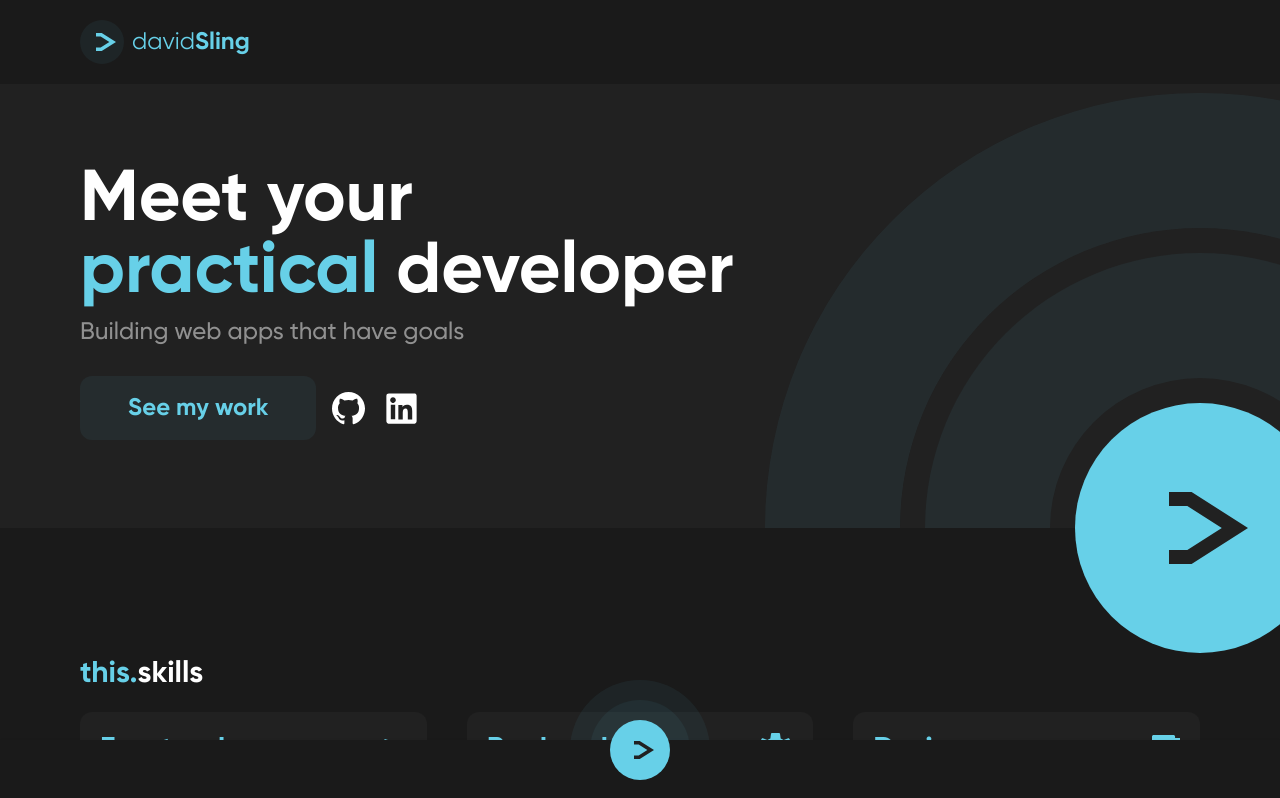
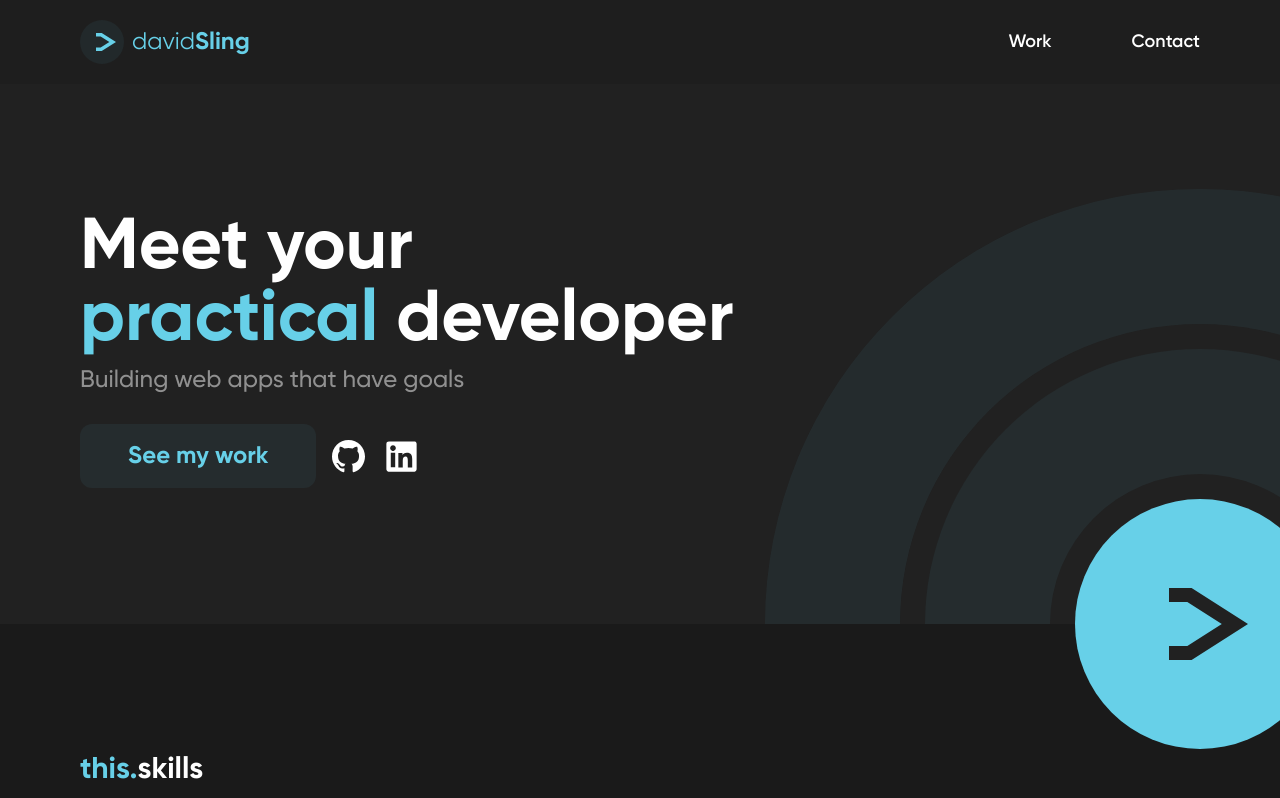
Before and after one commit to david-sling/portfolio-2, a Next.js app: page / in a window 1280 px wide. Shown: the top 798 px of the page. Built offline with nearby package versions, Linux system fonts and the light colour scheme.

Commit message:
feat: nav links

```diff
--- a/src/app/page.tsx
+++ b/src/app/page.tsx
@@ -1,3 +1,4 @@
+import { Contact } from "@/components/home/Contact";
 import { Hero } from "@/components/home/Hero";
 import { Skills } from "@/components/home/Skills";
 import { Work } from "@/components/home/Work";
@@ -8,6 +9,7 @@ export default function Home() {
       <Hero />
       <Skills />
       <Work />
+      <Contact />
     </>
   );
 }
--- /dev/null
+++ b/src/assets/icons/MailIcon.tsx
@@ -0,0 +1,14 @@
+export const MailIcon = () => (
+  <svg
+    width="24"
+    height="24"
+    viewBox="0 0 24 24"
+    fill="none"
+    xmlns="http://www.w3.org/2000/svg"
+  >
+    <path
+      d="M4 20C3.45 20 2.97933 19.8043 2.588 19.413C2.19667 19.0217 2.00067 18.5507 2 18V6C2 5.45 2.196 4.97933 2.588 4.588C2.98 4.19667 3.45067 4.00067 4 4H20C20.55 4 21.021 4.196 21.413 4.588C21.805 4.98 22.0007 5.45067 22 6V18C22 18.55 21.8043 19.021 21.413 19.413C21.0217 19.805 20.5507 20.0007 20 20H4ZM12 13L20 8V6L12 11L4 6V8L12 13Z"
+      fill="#67D1E8"
+    />
+  </svg>
+);
--- /dev/null
+++ b/src/assets/icons/PhoneIcon.tsx
@@ -0,0 +1,14 @@
+export const PhoneIcon = () => (
+  <svg
+    width="24"
+    height="24"
+    viewBox="0 0 24 24"
+    fill="none"
+    xmlns="http://www.w3.org/2000/svg"
+  >
+    <path
+      d="M19.95 21C17.8667 21 15.8083 20.546 13.775 19.638C11.7417 18.73 9.89167 17.4423 8.225 15.775C6.55833 14.1083 5.271 12.2583 4.363 10.225C3.455 8.19167 3.00067 6.13333 3 4.05C3 3.75 3.1 3.5 3.3 3.3C3.5 3.1 3.75 3 4.05 3H8.1C8.33333 3 8.54167 3.07933 8.725 3.238C8.90833 3.39667 9.01667 3.584 9.05 3.8L9.7 7.3C9.73333 7.56667 9.725 7.79167 9.675 7.975C9.625 8.15833 9.53333 8.31667 9.4 8.45L6.975 10.9C7.30833 11.5167 7.704 12.1123 8.162 12.687C8.62 13.2617 9.12433 13.816 9.675 14.35C10.1917 14.8667 10.7333 15.346 11.3 15.788C11.8667 16.23 12.4667 16.634 13.1 17L15.45 14.65C15.6 14.5 15.796 14.3877 16.038 14.313C16.28 14.2383 16.5173 14.2173 16.75 14.25L20.2 14.95C20.4333 15.0167 20.625 15.1377 20.775 15.313C20.925 15.4883 21 15.684 21 15.9V19.95C21 20.25 20.9 20.5 20.7 20.7C20.5 20.9 20.25 21 19.95 21Z"
+      fill="#67D1E8"
+    />
+  </svg>
+);
--- a/src/components/common/Header.tsx
+++ b/src/components/common/Header.tsx
@@ -2,7 +2,10 @@ import { Logo } from "@/assets/icons/Logo";
 import { Section } from "./Section";
 
 export const Header = () => (
-  <Section className="bg-dark-800 py-2 md:py-5 sticky top-0 z-10">
+  <Section
+    className="bg-dark-900 py-2 md:py-5 sticky top-0 z-10"
+    innerClassName="flex items-center justify-center md:justify-between space-x-5"
+  >
     <div className="flex items-center justify-center md:justify-start">
       <div className="bg-primary-100 h-5 md:h-11 w-5 md:w-11 flex items-center justify-center rounded-full">
         <Logo className="fill-primary h2 md:h-5 w-2 md:w-5 md:translate-x-1" />
@@ -11,5 +14,13 @@ export const Header = () => (
         david<span className="font-bold">Sling</span>
       </h1>
     </div>
+    <div className="hidden md:flex items-center space-x-20">
+      <a href="#work">
+        <p className="text-lg font-semibold">Work</p>
+      </a>
+      <a href="#contact">
+        <p className="text-lg font-semibold">Contact</p>
+      </a>
+    </div>
   </Section>
 );
--- a/src/components/common/StickyNav.tsx
+++ b/src/components/common/StickyNav.tsx
@@ -1,12 +1,16 @@
-"use client";
-
 import { Logo } from "@/assets/icons/Logo";
 import { cn } from "@/utils/cn";
-import { useState } from "react";
 
 export const StickyNav = () => {
   return (
-    <div className="sticky bottom-0 bg-dark-800 shadow p-5 flex items-end justify-center max-h-[60px] z-50 mt-20">
+    <div className="fixed md:hidden left-0 right-0 bottom-0 bg-dark-900 shadow p-5 flex items-end justify-center max-h-[60px] z-50">
+      <div className="flex-1">
+        <a href="#contact">
+          <p className="text-center hover:text-primary text-sm font-semibold">
+            Contact
+          </p>
+        </a>
+      </div>
       <div className="max-h-[60px] max-w-[60px] flex items-center justify-center relative">
         <div
           style={{
@@ -24,6 +28,13 @@ export const StickyNav = () => {
           </div>
         </a>
       </div>
+      <div className="flex-1">
+        <a href="#work">
+          <p className="text-center hover:text-primary text-sm font-semibold">
+            Work
+          </p>
+        </a>
+      </div>
     </div>
   );
 };
--- /dev/null
+++ b/src/components/home/Contact.tsx
@@ -0,0 +1,27 @@
+import { PhoneIcon } from "@/assets/icons/PhoneIcon";
+import { Section } from "../common/Section";
+import { MailIcon } from "@/assets/icons/MailIcon";
+
+export const Contact = () => (
+  <Section id="contact" className="py-10 pb-32 md:py-32 bg-dark-800">
+    <h2 className="text-base md:text-3xl font-bold">
+      <span className="text-primary">this.</span>contact
+    </h2>
+    <div className="mt-10 space-y-2">
+      <a href="tel:+918072539328">
+        <div className="flex items-center space-x-2">
+          <PhoneIcon />
+          <p className="text-base md:text-lg font-semibold">+91 80725 39328</p>
+        </div>
+      </a>
+      <a href="mailto:sddavid.johan@gmail.com">
+        <div className="flex items-center space-x-2">
+          <MailIcon />
+          <p className="text-base md:text-lg font-semibold">
+            sddavid.johan@gmail.com
+          </p>
+        </div>
+      </a>
+    </div>
+  </Section>
+);
--- a/src/components/home/Hero.tsx
+++ b/src/components/home/Hero.tsx
@@ -6,8 +6,8 @@ import { LogoRipple } from "../common/LogoRipple";
 import Link from "next/link";
 
 export const Hero = () => (
-  <Section id="hero" className="min-h-[calc(100vh-100px)] md:min-h-[unset]">
-    <div className="my-10 md:my-20">
+  <Section id="hero" className="min-h-[calc(100vh-130px)] md:min-h-[unset]">
+    <div className="my-5 md:my-32">
       <h1 className="text-3xl text-center md:text-start md:text-7xl font-bold leading-[130%]">
         Meet your{" "}
         <span className="text-primary text-7xl">
--- a/tailwind.config.ts
+++ b/tailwind.config.ts
@@ -32,6 +32,7 @@ const config: Config = {
         dark: {
           DEFAULT: "#212121",
           800: "#1a1a1a",
+          900: "#1E1E1E",
         },
       },
     },
```
